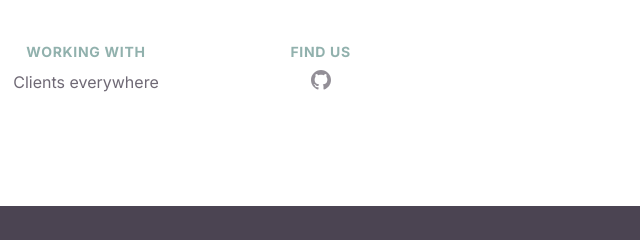
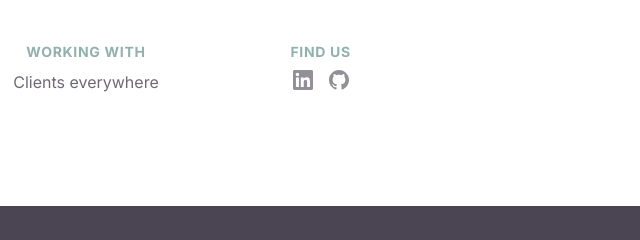
Before and after one commit to Londonberry/londonberry.github.io, an Astro site: page /contact in a window 1280 px wide. Shown: the part 514-754 px from the top of the page, 554-1194 px from the left. Built offline with nearby package versions, Linux system fonts and the light colour scheme; Astro itself is replaced by a stand-in of ours.

Commit message:
Add LinkedIn link to contact page Find Us section
Matches the footer social links — LinkedIn was present in footer and
structured data but missing from the contact page.

Co-Authored-By: Claude Opus 4.6 (1M context) <noreply@anthropic.com>

```diff
--- a/src/pages/contact.astro
+++ b/src/pages/contact.astro
@@ -40,6 +40,9 @@ import BaseLayout from '../layouts/BaseLayout.astro';
             <div>
               <h3 class="text-sm font-bold uppercase tracking-wider text-heading/60 mb-2">Find Us</h3>
               <div class="flex justify-center gap-4">
+                <a href="https://www.linkedin.com/company/londonberry" class="text-body/60 hover:text-primary transition-colors" aria-label="LinkedIn">
+                  <svg class="w-5 h-5" fill="currentColor" viewBox="0 0 24 24"><path d="M20.447 20.452h-3.554v-5.569c0-1.328-.027-3.037-1.852-3.037-1.853 0-2.136 1.445-2.136 2.939v5.667H9.351V9h3.414v1.561h.046c.477-.9 1.637-1.85 3.37-1.85 3.601 0 4.267 2.37 4.267 5.455v6.286zM5.337 7.433c-1.144 0-2.063-.926-2.063-2.065 0-1.138.92-2.063 2.063-2.063 1.14 0 2.064.925 2.064 2.063 0 1.139-.925 2.065-2.064 2.065zm1.782 13.019H3.555V9h3.564v11.452zM22.225 0H1.771C.792 0 0 .774 0 1.729v20.542C0 23.227.792 24 1.771 24h20.451C23.2 24 24 23.227 24 22.271V1.729C24 .774 23.2 0 22.222 0h.003z"/></svg>
+                </a>
                 <a href="https://github.com/Londonberry" class="text-body/60 hover:text-primary transition-colors" aria-label="GitHub">
                   <svg class="w-5 h-5" fill="currentColor" viewBox="0 0 24 24"><path d="M12 0c-6.626 0-12 5.373-12 12 0 5.302 3.438 9.8 8.207 11.387.599.111.793-.261.793-.577v-2.234c-3.338.726-4.033-1.416-4.033-1.416-.546-1.387-1.333-1.756-1.333-1.756-1.089-.745.083-.729.083-.729 1.205.084 1.839 1.237 1.839 1.237 1.07 1.834 2.807 1.304 3.492.997.107-.775.418-1.305.762-1.604-2.665-.305-5.467-1.334-5.467-5.931 0-1.311.469-2.381 1.236-3.221-.124-.303-.535-1.524.117-3.176 0 0 1.008-.322 3.301 1.23.957-.266 1.983-.399 3.003-.404 1.02.005 2.047.138 3.006.404 2.291-1.552 3.297-1.23 3.297-1.23.653 1.653.242 2.874.118 3.176.77.84 1.235 1.911 1.235 3.221 0 4.609-2.807 5.624-5.479 5.921.43.372.823 1.102.823 2.222v3.293c0 .319.192.694.801.576 4.765-1.589 8.199-6.086 8.199-11.386 0-6.627-5.373-12-12-12z"/></svg>
                 </a>
```
